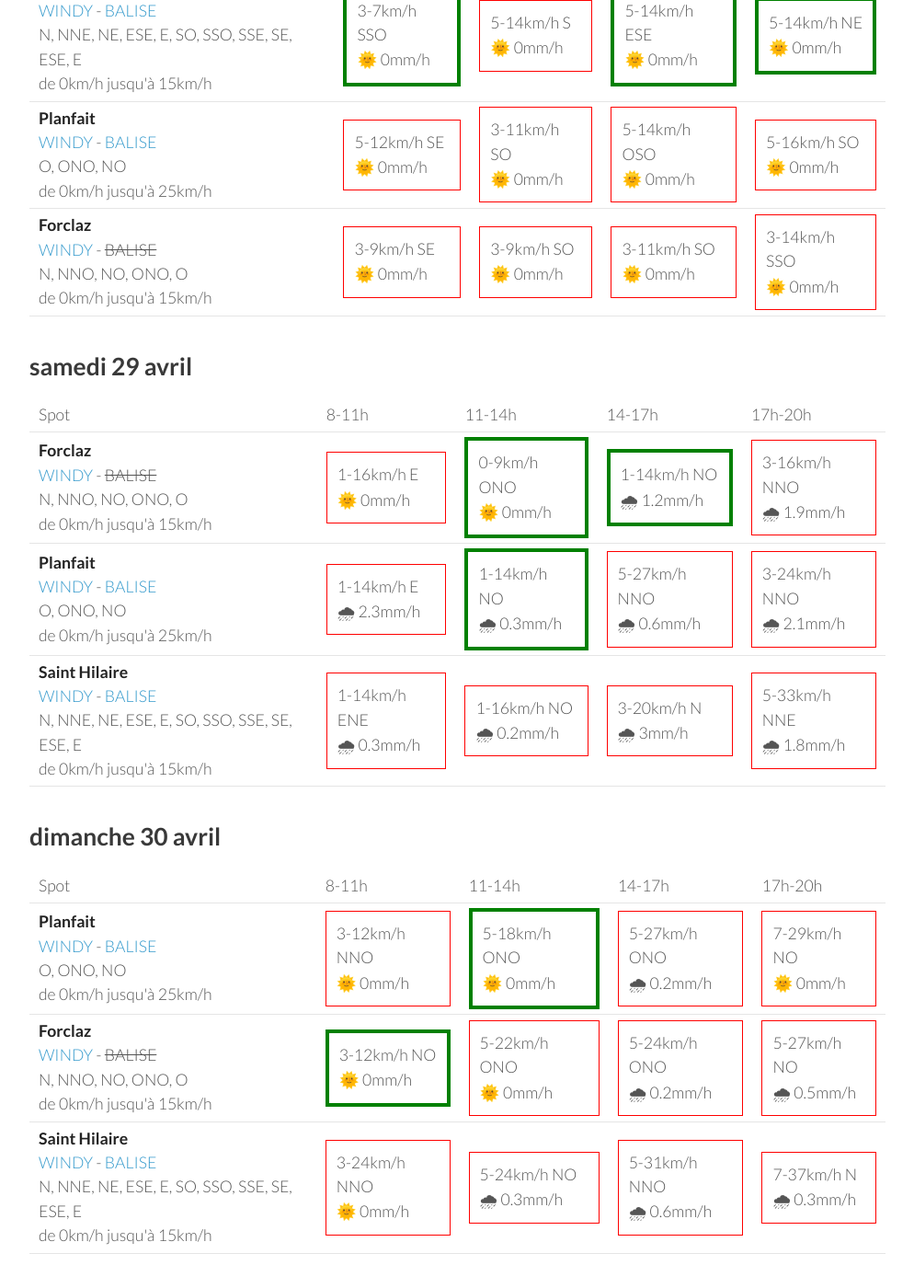
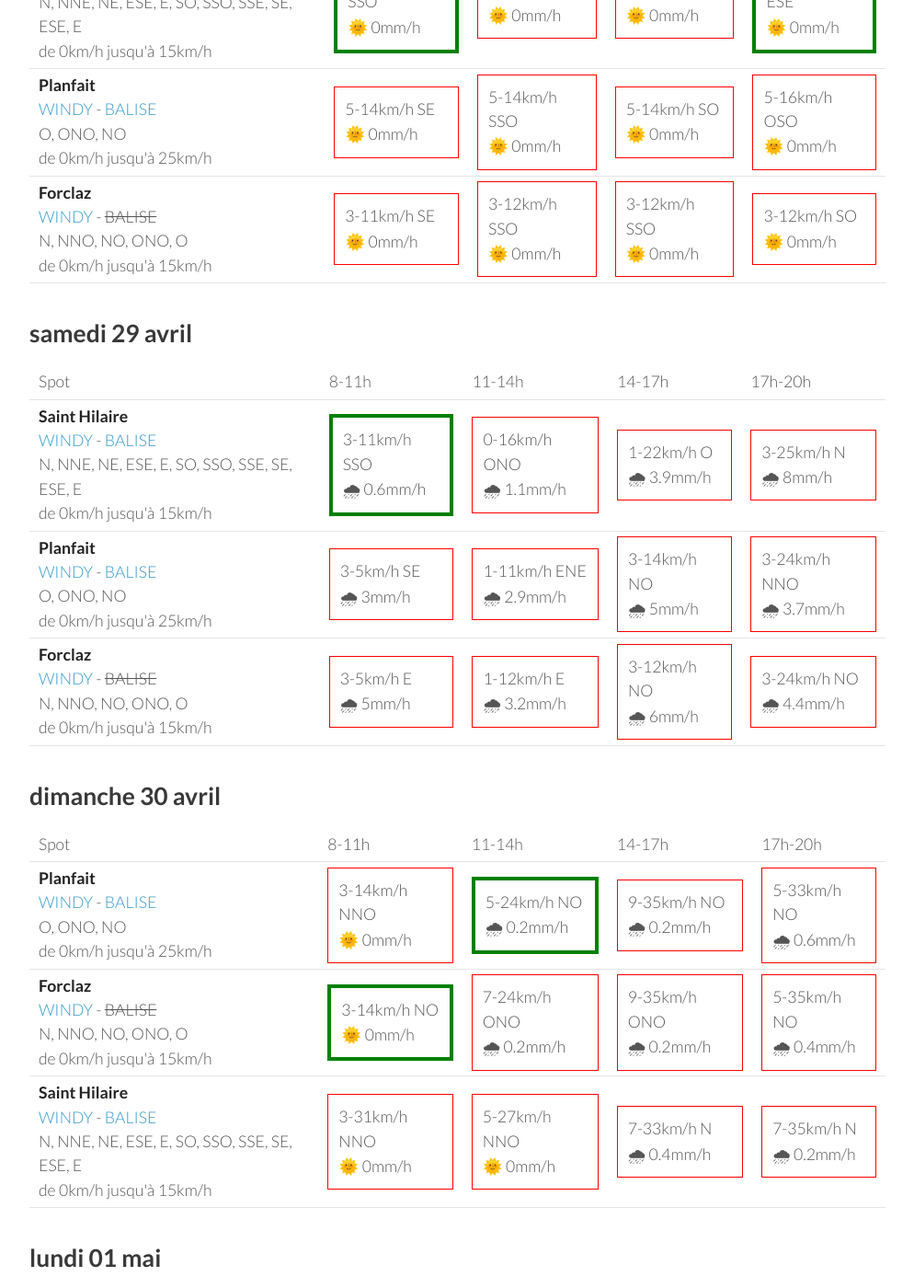
Before and after one commit to parapente-dans-le-nord/parapente-dans-le-nord.github.io, a Jekyll site: the page built from alpes_nord.markdown, in a window 1280 px wide and 1400 px high, scrolled down 911 px. Shown: the whole window at 92% size, without its empty margins (26-1020 px from the left). Built offline with Jekyll 4.4.1, drawn with Linux system fonts in a browser that asks for light colours; some of the changed text lies outside the part shown.

Commit message:
update index.markdown

```diff
--- a/alpes_nord.markdown
+++ b/alpes_nord.markdown
@@ -25,27 +25,27 @@ page mise à jour le jeudi 27 avril 17:26
         <td><strong>Planfait</strong><br><a href="https://windy.com/45.853/6.223?45.415,6.223,8">WINDY</a> - <span class=""><a href="https://www.openwindmap.org/PP496">BALISE</a> </span><br> <span class="vent-favorable">O, ONO, NO</span><br><span class="force-vent">de 0km/h jusqu'à 25km/h</span> </td>
 
             <td><div class="not-flyable"><p>0-0km/h NA</p><p>🌧️ 0mm/h</p></div></td>
-            <td><div class="flyable"><p>3-11km/h O</p><p>🌞 0mm/h</p></div></td>
-            <td><div class="flyable"><p>7-18km/h ONO</p><p>🌞 0mm/h</p></div></td>
-            <td><div class="flyable"><p>5-18km/h ONO</p><p>🌞 0mm/h</p></div></td>
+            <td><div class="not-flyable"><p>0-0km/h NA</p><p>🌧️ 0mm/h</p></div></td>
+            <td><div class="not-flyable"><p>0-0km/h NA</p><p>🌧️ 0mm/h</p></div></td>
+            <td><div class="flyable"><p>7-22km/h NO</p><p>🌞 0mm/h</p></div></td>
 
     </tr>
 <tr>
         <td><strong>Saint Hilaire</strong><br><a href="https://windy.com/45.307/5.888?45.087,5.889,9,m:eUFagkX">WINDY</a> - <span class=""><a href="http://www.balisemeteo.com/balise.php?idBalise=61">BALISE</a> </span><br> <span class="vent-favorable">N, NNE, NE, ESE, E, SO, SSO, SSE, SE, ESE, E</span><br><span class="force-vent">de 0km/h jusqu'à 15km/h</span> </td>
 
             <td><div class="not-flyable"><p>0-0km/h NA</p><p>🌧️ 0mm/h</p></div></td>
-            <td><div class="flyable"><p>5-14km/h SE</p><p>🌞 0mm/h</p></div></td>
-            <td><div class="flyable"><p>3-11km/h ESE</p><p>🌞 0mm/h</p></div></td>
-            <td><div class="flyable"><p>3-9km/h SSE</p><p>🌞 0mm/h</p></div></td>
+            <td><div class="not-flyable"><p>0-0km/h NA</p><p>🌧️ 0mm/h</p></div></td>
+            <td><div class="not-flyable"><p>0-0km/h NA</p><p>🌧️ 0mm/h</p></div></td>
+            <td><div class="not-flyable"><p>5-14km/h ENE</p><p>🌞 0mm/h</p></div></td>
 
     </tr>
 <tr>
         <td><strong>Forclaz</strong><br><a href="https://windy.com/45.814/6.247?45.375,6.246,8,m:eVwaglz">WINDY</a> - <span class="no-balise"> BALISE </span><br> <span class="vent-favorable">N, NNO, NO, ONO, O</span><br><span class="force-vent">de 0km/h jusqu'à 15km/h</span> </td>
 
             <td><div class="not-flyable"><p>0-0km/h NA</p><p>🌧️ 0mm/h</p></div></td>
-            <td><div class="flyable"><p>3-11km/h NO</p><p>🌞 0mm/h</p></div></td>
-            <td><div class="not-flyable"><p>7-18km/h NO</p><p>🌞 0mm/h</p></div></td>
-            <td><div class="not-flyable"><p>3-16km/h NO</p><p>🌞 0mm/h</p></div></td>
+            <td><div class="not-flyable"><p>0-0km/h NA</p><p>🌧️ 0mm/h</p></div></td>
+            <td><div class="not-flyable"><p>0-0km/h NA</p><p>🌧️ 0mm/h</p></div></td>
+            <td><div class="not-flyable"><p>3-20km/h ONO</p><p>🌞 0mm/h</p></div></td>
 
     </tr>
 
@@ -67,30 +67,30 @@ page mise à jour le jeudi 27 avril 17:26
 <tr>
         <td><strong>Saint Hilaire</strong><br><a href="https://windy.com/45.307/5.888?45.087,5.889,9,m:eUFagkX">WINDY</a> - <span class=""><a href="http://www.balisemeteo.com/balise.php?idBalise=61">BALISE</a> </span><br> <span class="vent-favorable">N, NNE, NE, ESE, E, SO, SSO, SSE, SE, ESE, E</span><br><span class="force-vent">de 0km/h jusqu'à 15km/h</span> </td>
 
-            <td><div class="flyable"><p>3-7km/h SSO</p><p>🌞 0mm/h</p></div></td>
-            <td><div class="not-flyable"><p>5-14km/h S</p><p>🌞 0mm/h</p></div></td>
-            <td><div class="flyable"><p>5-14km/h ESE</p><p>🌞 0mm/h</p></div></td>
-            <td><div class="flyable"><p>5-14km/h NE</p><p>🌞 0mm/h</p></div></td>
+            <td><div class="flyable"><p>3-11km/h SSO</p><p>🌞 0mm/h</p></div></td>
+            <td><div class="not-flyable"><p>7-18km/h S</p><p>🌞 0mm/h</p></div></td>
+            <td><div class="not-flyable"><p>5-16km/h SE</p><p>🌞 0mm/h</p></div></td>
+            <td><div class="flyable"><p>3-12km/h ESE</p><p>🌞 0mm/h</p></div></td>
 
 
     </tr>
 <tr>
         <td><strong>Planfait</strong><br><a href="https://windy.com/45.853/6.223?45.415,6.223,8">WINDY</a> - <span class=""><a href="https://www.openwindmap.org/PP496">BALISE</a> </span><br> <span class="vent-favorable">O, ONO, NO</span><br><span class="force-vent">de 0km/h jusqu'à 25km/h</span> </td>
 
-            <td><div class="not-flyable"><p>5-12km/h SE</p><p>🌞 0mm/h</p></div></td>
-            <td><div class="not-flyable"><p>3-11km/h SO</p><p>🌞 0mm/h</p></div></td>
-            <td><div class="not-flyable"><p>5-14km/h OSO</p><p>🌞 0mm/h</p></div></td>
-            <td><div class="not-flyable"><p>5-16km/h SO</p><p>🌞 0mm/h</p></div></td>
+            <td><div class="not-flyable"><p>5-14km/h SE</p><p>🌞 0mm/h</p></div></td>
+            <td><div class="not-flyable"><p>5-14km/h SSO</p><p>🌞 0mm/h</p></div></td>
+            <td><div class="not-flyable"><p>5-14km/h SO</p><p>🌞 0mm/h</p></div></td>
+            <td><div class="not-flyable"><p>5-16km/h OSO</p><p>🌞 0mm/h</p></div></td>
 
 
     </tr>
 <tr>
         <td><strong>Forclaz</strong><br><a href="https://windy.com/45.814/6.247?45.375,6.246,8,m:eVwaglz">WINDY</a> - <span class="no-balise"> BALISE </span><br> <span class="vent-favorable">N, NNO, NO, ONO, O</span><br><span class="force-vent">de 0km/h jusqu'à 15km/h</span> </td>
 
-            <td><div class="not-flyable"><p>3-9km/h SE</p><p>🌞 0mm/h</p></div></td>
-            <td><div class="not-flyable"><p>3-9km/h SO</p><p>🌞 0mm/h</p></div></td>
-            <td><div class="not-flyable"><p>3-11km/h SO</p><p>🌞 0mm/h</p></div></td>
-            <td><div class="not-flyable"><p>3-14km/h SSO</p><p>🌞 0mm/h</p></div></td>
+            <td><div class="not-flyable"><p>3-11km/h SE</p><p>🌞 0mm/h</p></div></td>
+            <td><div class="not-flyable"><p>3-12km/h SSO</p><p>🌞 0mm/h</p></div></td>
+            <td><div class="not-flyable"><p>3-12km/h SSO</p><p>🌞 0mm/h</p></div></td>
+            <td><div class="not-flyable"><p>3-12km/h SO</p><p>🌞 0mm/h</p></div></td>
 
 
     </tr>
@@ -111,32 +111,32 @@ page mise à jour le jeudi 27 avril 17:26
       <td>17h-20h</td>
     </tr>
 <tr>
-        <td><strong>Forclaz</strong><br><a href="https://windy.com/45.814/6.247?45.375,6.246,8,m:eVwaglz">WINDY</a> - <span class="no-balise"> BALISE </span><br> <span class="vent-favorable">N, NNO, NO, ONO, O</span><br><span class="force-vent">de 0km/h jusqu'à 15km/h</span> </td>
+        <td><strong>Saint Hilaire</strong><br><a href="https://windy.com/45.307/5.888?45.087,5.889,9,m:eUFagkX">WINDY</a> - <span class=""><a href="http://www.balisemeteo.com/balise.php?idBalise=61">BALISE</a> </span><br> <span class="vent-favorable">N, NNE, NE, ESE, E, SO, SSO, SSE, SE, ESE, E</span><br><span class="force-vent">de 0km/h jusqu'à 15km/h</span> </td>
 
-            <td><div class="not-flyable"><p>1-16km/h E</p><p>🌞 0mm/h</p></div></td>
-            <td><div class="flyable"><p>0-9km/h ONO</p><p>🌞 0mm/h</p></div></td>
-            <td><div class="flyable"><p>1-14km/h NO</p><p>🌧 1.2mm/h</p></div></td>
-            <td><div class="not-flyable"><p>3-16km/h NNO</p><p>🌧 1.9mm/h</p></div></td>
+            <td><div class="flyable"><p>3-11km/h SSO</p><p>🌧 0.6mm/h</p></div></td>
+            <td><div class="not-flyable"><p>0-16km/h ONO</p><p>🌧 1.1mm/h</p></div></td>
+            <td><div class="not-flyable"><p>1-22km/h O</p><p>🌧 3.9mm/h</p></div></td>
+            <td><div class="not-flyable"><p>3-25km/h N</p><p>🌧 8mm/h</p></div></td>
 
 
     </tr>
 <tr>
         <td><strong>Planfait</strong><br><a href="https://windy.com/45.853/6.223?45.415,6.223,8">WINDY</a> - <span class=""><a href="https://www.openwindmap.org/PP496">BALISE</a> </span><br> <span class="vent-favorable">O, ONO, NO</span><br><span class="force-vent">de 0km/h jusqu'à 25km/h</span> </td>
 
-            <td><div class="not-flyable"><p>1-14km/h E</p><p>🌧 2.3mm/h</p></div></td>
-            <td><div class="flyable"><p>1-14km/h NO</p><p>🌧 0.3mm/h</p></div></td>
-            <td><div class="not-flyable"><p>5-27km/h NNO</p><p>🌧 0.6mm/h</p></div></td>
-            <td><div class="not-flyable"><p>3-24km/h NNO</p><p>🌧 2.1mm/h</p></div></td>
+            <td><div class="not-flyable"><p>3-5km/h SE</p><p>🌧 3mm/h</p></div></td>
+            <td><div class="not-flyable"><p>1-11km/h ENE</p><p>🌧 2.9mm/h</p></div></td>
+            <td><div class="not-flyable"><p>3-14km/h NO</p><p>🌧 5mm/h</p></div></td>
+            <td><div class="not-flyable"><p>3-24km/h NNO</p><p>🌧 3.7mm/h</p></div></td>
 
 
     </tr>
 <tr>
-        <td><strong>Saint Hilaire</strong><br><a href="https://windy.com/45.307/5.888?45.087,5.889,9,m:eUFagkX">WINDY</a> - <span class=""><a href="http://www.balisemeteo.com/balise.php?idBalise=61">BALISE</a> </span><br> <span class="vent-favorable">N, NNE, NE, ESE, E, SO, SSO, SSE, SE, ESE, E</span><br><span class="force-vent">de 0km/h jusqu'à 15km/h</span> </td>
+        <td><strong>Forclaz</strong><br><a href="https://windy.com/45.814/6.247?45.375,6.246,8,m:eVwaglz">WINDY</a> - <span class="no-balise"> BALISE </span><br> <span class="vent-favorable">N, NNO, NO, ONO, O</span><br><span class="force-vent">de 0km/h jusqu'à 15km/h</span> </td>
 
-            <td><div class="not-flyable"><p>1-14km/h ENE</p><p>🌧 0.3mm/h</p></div></td>
-            <td><div class="not-flyable"><p>1-16km/h NO</p><p>🌧 0.2mm/h</p></div></td>
-            <td><div class="not-flyable"><p>3-20km/h N</p><p>🌧 3mm/h</p></div></td>
-            <td><div class="not-flyable"><p>5-33km/h NNE</p><p>🌧 1.8mm/h</p></div></td>
+            <td><div class="not-flyable"><p>3-5km/h E</p><p>🌧 5mm/h</p></div></td>
+            <td><div class="not-flyable"><p>1-12km/h E</p><p>🌧 3.2mm/h</p></div></td>
+            <td><div class="not-flyable"><p>3-12km/h NO</p><p>🌧 6mm/h</p></div></td>
+            <td><div class="not-flyable"><p>3-24km/h NO</p><p>🌧 4.4mm/h</p></div></td>
 
 
     </tr>
@@ -159,30 +159,30 @@ page mise à jour le jeudi 27 avril 17:26
 <tr>
         <td><strong>Planfait</strong><br><a href="https://windy.com/45.853/6.223?45.415,6.223,8">WINDY</a> - <span class=""><a href="https://www.openwindmap.org/PP496">BALISE</a> </span><br> <span class="vent-favorable">O, ONO, NO</span><br><span class="force-vent">de 0km/h jusqu'à 25km/h</span> </td>
 
-            <td><div class="not-flyable"><p>3-12km/h NNO</p><p>🌞 0mm/h</p></div></td>
-            <td><div class="flyable"><p>5-18km/h ONO</p><p>🌞 0mm/h</p></div></td>
-            <td><div class="not-flyable"><p>5-27km/h ONO</p><p>🌧 0.2mm/h</p></div></td>
-            <td><div class="not-flyable"><p>7-29km/h NO</p><p>🌞 0mm/h</p></div></td>
+            <td><div class="not-flyable"><p>3-14km/h NNO</p><p>🌞 0mm/h</p></div></td>
+            <td><div class="flyable"><p>5-24km/h NO</p><p>🌧 0.2mm/h</p></div></td>
+            <td><div class="not-flyable"><p>9-35km/h NO</p><p>🌧 0.2mm/h</p></div></td>
+            <td><div class="not-flyable"><p>5-33km/h NO</p><p>🌧 0.6mm/h</p></div></td>
 
 
     </tr>
 <tr>
         <td><strong>Forclaz</strong><br><a href="https://windy.com/45.814/6.247?45.375,6.246,8,m:eVwaglz">WINDY</a> - <span class="no-balise"> BALISE </span><br> <span class="vent-favorable">N, NNO, NO, ONO, O</span><br><span class="force-vent">de 0km/h jusqu'à 15km/h</span> </td>
 
-            <td><div class="flyable"><p>3-12km/h NO</p><p>🌞 0mm/h</p></div></td>
-            <td><div class="not-flyable"><p>5-22km/h ONO</p><p>🌞 0mm/h</p></div></td>
-            <td><div class="not-flyable"><p>5-24km/h ONO</p><p>🌧 0.2mm/h</p></div></td>
-            <td><div class="not-flyable"><p>5-27km/h NO</p><p>🌧 0.5mm/h</p></div></td>
+            <td><div class="flyable"><p>3-14km/h NO</p><p>🌞 0mm/h</p></div></td>
+            <td><div class="not-flyable"><p>7-24km/h ONO</p><p>🌧 0.2mm/h</p></div></td>
+            <td><div class="not-flyable"><p>9-35km/h ONO</p><p>🌧 0.2mm/h</p></div></td>
+            <td><div class="not-flyable"><p>5-35km/h NO</p><p>🌧 0.4mm/h</p></div></td>
 
 
     </tr>
 <tr>
         <td><strong>Saint Hilaire</strong><br><a href="https://windy.com/45.307/5.888?45.087,5.889,9,m:eUFagkX">WINDY</a> - <span class=""><a href="http://www.balisemeteo.com/balise.php?idBalise=61">BALISE</a> </span><br> <span class="vent-favorable">N, NNE, NE, ESE, E, SO, SSO, SSE, SE, ESE, E</span><br><span class="force-vent">de 0km/h jusqu'à 15km/h</span> </td>
 
-            <td><div class="not-flyable"><p>3-24km/h NNO</p><p>🌞 0mm/h</p></div></td>
-            <td><div class="not-flyable"><p>5-24km/h NO</p><p>🌧 0.3mm/h</p></div></td>
-            <td><div class="not-flyable"><p>5-31km/h NNO</p><p>🌧 0.6mm/h</p></div></td>
-            <td><div class="not-flyable"><p>7-37km/h N</p><p>🌧 0.3mm/h</p></div></td>
+            <td><div class="not-flyable"><p>3-31km/h NNO</p><p>🌞 0mm/h</p></div></td>
+            <td><div class="not-flyable"><p>5-27km/h NNO</p><p>🌞 0mm/h</p></div></td>
+            <td><div class="not-flyable"><p>7-33km/h N</p><p>🌧 0.4mm/h</p></div></td>
+            <td><div class="not-flyable"><p>7-35km/h N</p><p>🌧 0.2mm/h</p></div></td>
 
 
     </tr>
@@ -205,30 +205,30 @@ page mise à jour le jeudi 27 avril 17:26
 <tr>
         <td><strong>Planfait</strong><br><a href="https://windy.com/45.853/6.223?45.415,6.223,8">WINDY</a> - <span class=""><a href="https://www.openwindmap.org/PP496">BALISE</a> </span><br> <span class="vent-favorable">O, ONO, NO</span><br><span class="force-vent">de 0km/h jusqu'à 25km/h</span> </td>
 
-            <td><div class="not-flyable"><p>1-11km/h ESE</p><p>🌧 2mm/h</p></div></td>
-            <td><div class="flyable"><p>5-20km/h NO</p><p>🌧 0.9mm/h</p></div></td>
-            <td><div class="flyable"><p>3-24km/h NO</p><p>🌧 1.5mm/h</p></div></td>
-            <td><div class="not-flyable"><p>7-31km/h N</p><p>🌧 2.9mm/h</p></div></td>
+            <td><div class="flyable"><p>1-12km/h NO</p><p>🌧 0.6mm/h</p></div></td>
+            <td><div class="flyable"><p>5-20km/h ONO</p><p>🌧 1.2mm/h</p></div></td>
+            <td><div class="flyable"><p>3-20km/h NO</p><p>🌧 2.6mm/h</p></div></td>
+            <td><div class="not-flyable"><p>9-31km/h NO</p><p>🌧 1.8mm/h</p></div></td>
+
+
+    </tr>
+<tr>
+        <td><strong>Forclaz</strong><br><a href="https://windy.com/45.814/6.247?45.375,6.246,8,m:eVwaglz">WINDY</a> - <span class="no-balise"> BALISE </span><br> <span class="vent-favorable">N, NNO, NO, ONO, O</span><br><span class="force-vent">de 0km/h jusqu'à 15km/h</span> </td>
+
+            <td><div class="flyable"><p>1-14km/h NO</p><p>🌧 0.8mm/h</p></div></td>
+            <td><div class="not-flyable"><p>5-20km/h ONO</p><p>🌧 1.9mm/h</p></div></td>
+            <td><div class="not-flyable"><p>3-20km/h NO</p><p>🌧 2.7mm/h</p></div></td>
+            <td><div class="not-flyable"><p>7-31km/h NO</p><p>🌧 1.9mm/h</p></div></td>
 
 
     </tr>
 <tr>
         <td><strong>Saint Hilaire</strong><br><a href="https://windy.com/45.307/5.888?45.087,5.889,9,m:eUFagkX">WINDY</a> - <span class=""><a href="http://www.balisemeteo.com/balise.php?idBalise=61">BALISE</a> </span><br> <span class="vent-favorable">N, NNE, NE, ESE, E, SO, SSO, SSE, SE, ESE, E</span><br><span class="force-vent">de 0km/h jusqu'à 15km/h</span> </td>
 
-            <td><div class="not-flyable"><p>3-16km/h NE</p><p>🌧 0.3mm/h</p></div></td>
-            <td><div class="not-flyable"><p>3-27km/h NNO</p><p>🌧 5mm/h</p></div></td>
-            <td><div class="not-flyable"><p>5-27km/h NNO</p><p>🌧 2.8mm/h</p></div></td>
-            <td><div class="not-flyable"><p>5-31km/h NNE</p><p>🌧 3.9mm/h</p></div></td>
-
-
-    </tr>
-<tr>
-        <td><strong>Forclaz</strong><br><a href="https://windy.com/45.814/6.247?45.375,6.246,8,m:eVwaglz">WINDY</a> - <span class="no-balise"> BALISE </span><br> <span class="vent-favorable">N, NNO, NO, ONO, O</span><br><span class="force-vent">de 0km/h jusqu'à 15km/h</span> </td>
-
-            <td><div class="not-flyable"><p>3-11km/h E</p><p>🌧 2.3mm/h</p></div></td>
-            <td><div class="not-flyable"><p>5-22km/h NO</p><p>🌧 0.5mm/h</p></div></td>
-            <td><div class="not-flyable"><p>5-25km/h NO</p><p>🌧 1mm/h</p></div></td>
-            <td><div class="not-flyable"><p>9-31km/h NNO</p><p>🌧 3.3mm/h</p></div></td>
+            <td><div class="not-flyable"><p>1-14km/h NNO</p><p>🌧 1.6mm/h</p></div></td>
+            <td><div class="not-flyable"><p>3-24km/h ONO</p><p>🌧 2.3mm/h</p></div></td>
+            <td><div class="not-flyable"><p>3-29km/h N</p><p>🌧 5mm/h</p></div></td>
+            <td><div class="not-flyable"><p>1-31km/h NNE</p><p>🌧 7mm/h</p></div></td>
 
 
     </tr>
@@ -251,30 +251,30 @@ page mise à jour le jeudi 27 avril 17:26
 <tr>
         <td><strong>Saint Hilaire</strong><br><a href="https://windy.com/45.307/5.888?45.087,5.889,9,m:eUFagkX">WINDY</a> - <span class=""><a href="http://www.balisemeteo.com/balise.php?idBalise=61">BALISE</a> </span><br> <span class="vent-favorable">N, NNE, NE, ESE, E, SO, SSO, SSE, SE, ESE, E</span><br><span class="force-vent">de 0km/h jusqu'à 15km/h</span> </td>
 
-            <td><div class="not-flyable"><p>5-35km/h NNE</p><p>🌞 0mm/h</p></div></td>
-            <td><div class="not-flyable"><p>7-42km/h NNE</p><p>🌞 0mm/h</p></div></td>
-            <td><div class="not-flyable"><p>11-51km/h NNE</p><p>🌞 0mm/h</p></div></td>
-            <td><div class="not-flyable"><p>9-55km/h NNE</p><p>🌞 0mm/h</p></div></td>
+            <td><div class="not-flyable"><p>5-44km/h NE</p><p>🌞 0mm/h</p></div></td>
+            <td><div class="not-flyable"><p>11-53km/h NNE</p><p>🌧 0.2mm/h</p></div></td>
+            <td><div class="not-flyable"><p>11-55km/h NNE</p><p>🌧 0.2mm/h</p></div></td>
+            <td><div class="not-flyable"><p>11-53km/h NNE</p><p>🌞 0mm/h</p></div></td>
 
 
     </tr>
 <tr>
         <td><strong>Forclaz</strong><br><a href="https://windy.com/45.814/6.247?45.375,6.246,8,m:eVwaglz">WINDY</a> - <span class="no-balise"> BALISE </span><br> <span class="vent-favorable">N, NNO, NO, ONO, O</span><br><span class="force-vent">de 0km/h jusqu'à 15km/h</span> </td>
 
-            <td><div class="not-flyable"><p>1-16km/h SE</p><p>🌞 0mm/h</p></div></td>
-            <td><div class="not-flyable"><p>5-24km/h NNO</p><p>🌧 0.2mm/h</p></div></td>
-            <td><div class="not-flyable"><p>11-40km/h NNO</p><p>🌞 0mm/h</p></div></td>
-            <td><div class="not-flyable"><p>9-40km/h NNO</p><p>🌞 0mm/h</p></div></td>
+            <td><div class="not-flyable"><p>3-20km/h NO</p><p>🌞 0mm/h</p></div></td>
+            <td><div class="not-flyable"><p>7-27km/h NNO</p><p>🌧 0.2mm/h</p></div></td>
+            <td><div class="not-flyable"><p>11-42km/h NO</p><p>🌧 0.2mm/h</p></div></td>
+            <td><div class="not-flyable"><p>11-46km/h NNO</p><p>🌞 0mm/h</p></div></td>
 
 
     </tr>
 <tr>
         <td><strong>Planfait</strong><br><a href="https://windy.com/45.853/6.223?45.415,6.223,8">WINDY</a> - <span class=""><a href="https://www.openwindmap.org/PP496">BALISE</a> </span><br> <span class="vent-favorable">O, ONO, NO</span><br><span class="force-vent">de 0km/h jusqu'à 25km/h</span> </td>
 
-            <td><div class="not-flyable"><p>1-16km/h E</p><p>🌞 0mm/h</p></div></td>
-            <td><div class="not-flyable"><p>7-25km/h NNO</p><p>🌞 0mm/h</p></div></td>
-            <td><div class="not-flyable"><p>11-40km/h NNO</p><p>🌞 0mm/h</p></div></td>
-            <td><div class="not-flyable"><p>11-40km/h NNO</p><p>🌞 0mm/h</p></div></td>
+            <td><div class="not-flyable"><p>3-22km/h NNO</p><p>🌞 0mm/h</p></div></td>
+            <td><div class="not-flyable"><p>7-31km/h N</p><p>🌧 0.2mm/h</p></div></td>
+            <td><div class="not-flyable"><p>11-42km/h NNO</p><p>🌞 0mm/h</p></div></td>
+            <td><div class="not-flyable"><p>11-44km/h NNO</p><p>🌞 0mm/h</p></div></td>
 
 
     </tr>
```
Also changed, not shown: other parts of alpes_nord.markdown (+1 -1 lines).
